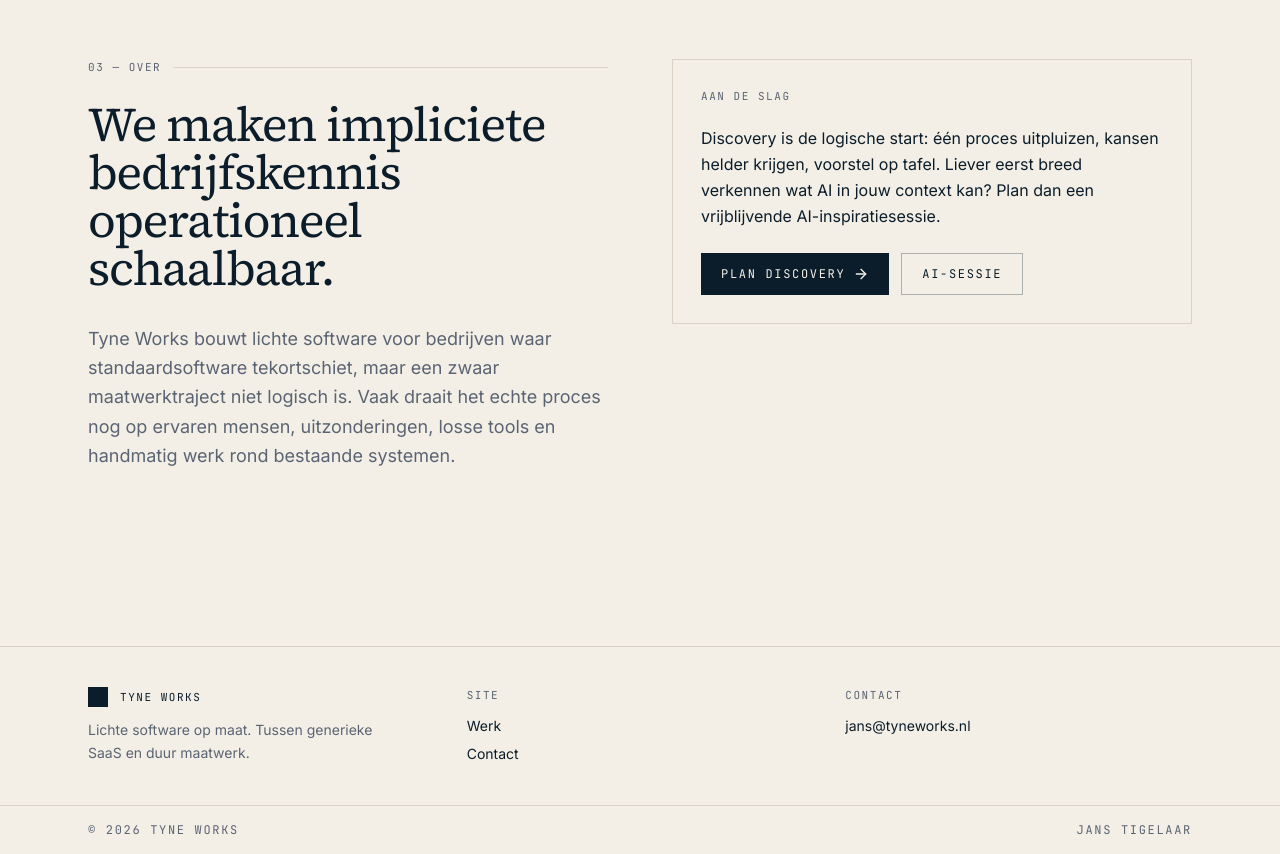
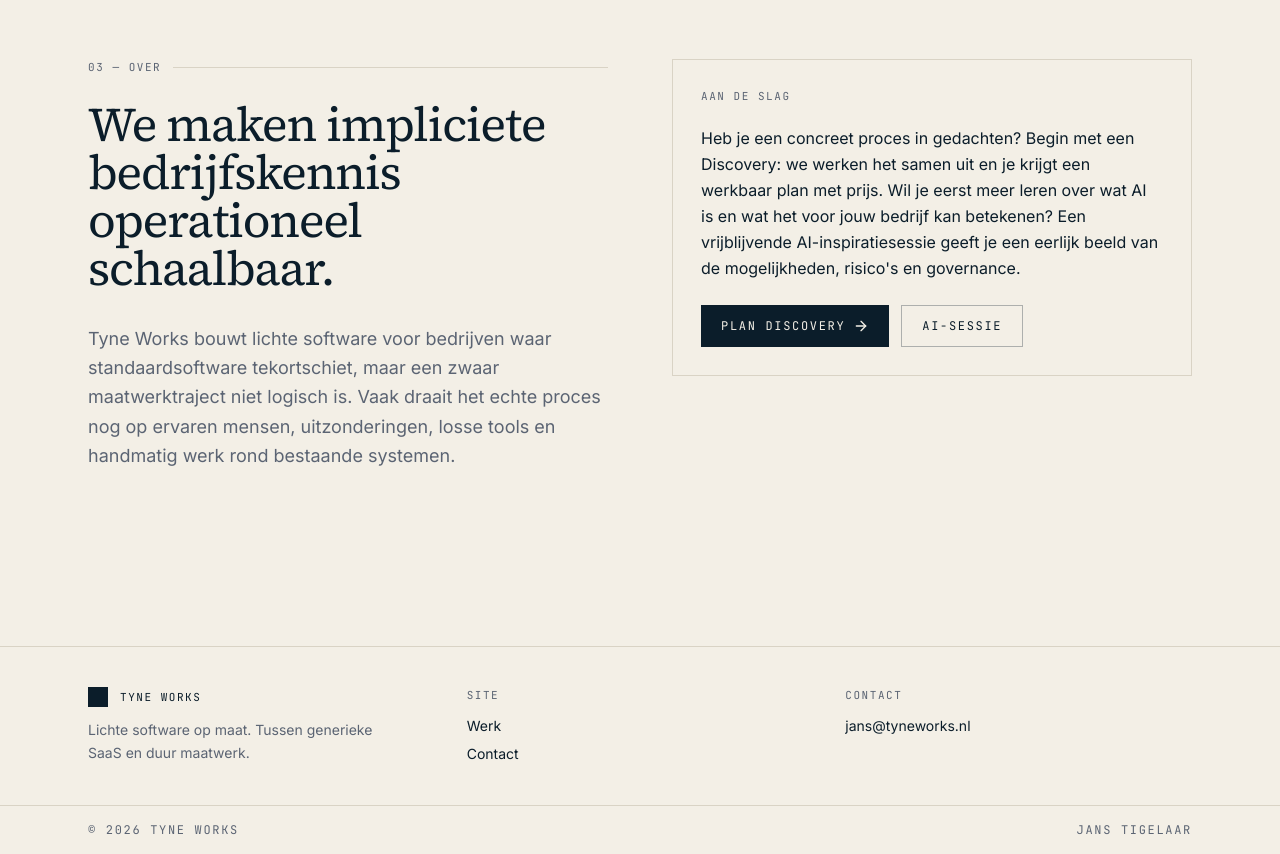
Before and after one commit to JWT20/tyne-works-site, a Next.js app: page / in a window 1280 px wide. Shown: the part 2140-2994 px from the top of the page. Built offline with nearby package versions, Linux system fonts and the light colour scheme.

Commit message:
Rewrite 'Aan de slag' CTA copy

```diff
--- a/src/app/page.tsx
+++ b/src/app/page.tsx
@@ -85,9 +85,11 @@ export default function HomePage() {
           <div className="info-card">
             <p className="label mb-5">Aan de slag</p>
             <p className="text-ink text-base leading-relaxed mb-6">
-              Discovery is de logische start: één proces uitpluizen, kansen helder krijgen,
-              voorstel op tafel. Liever eerst breed verkennen wat AI in jouw context kan? Plan
-              dan een vrijblijvende AI-inspiratiesessie.
+              Heb je een concreet proces in gedachten? Begin met een Discovery: we werken het
+              samen uit en je krijgt een werkbaar plan met prijs. Wil je eerst meer leren over
+              wat AI is en wat het voor jouw bedrijf kan betekenen? Een vrijblijvende
+              AI-inspiratiesessie geeft je een eerlijk beeld van de mogelijkheden, risico&apos;s
+              en governance.
             </p>
             <div className="flex flex-wrap gap-3">
               <Link href="/contact" className="btn-primary">
```
